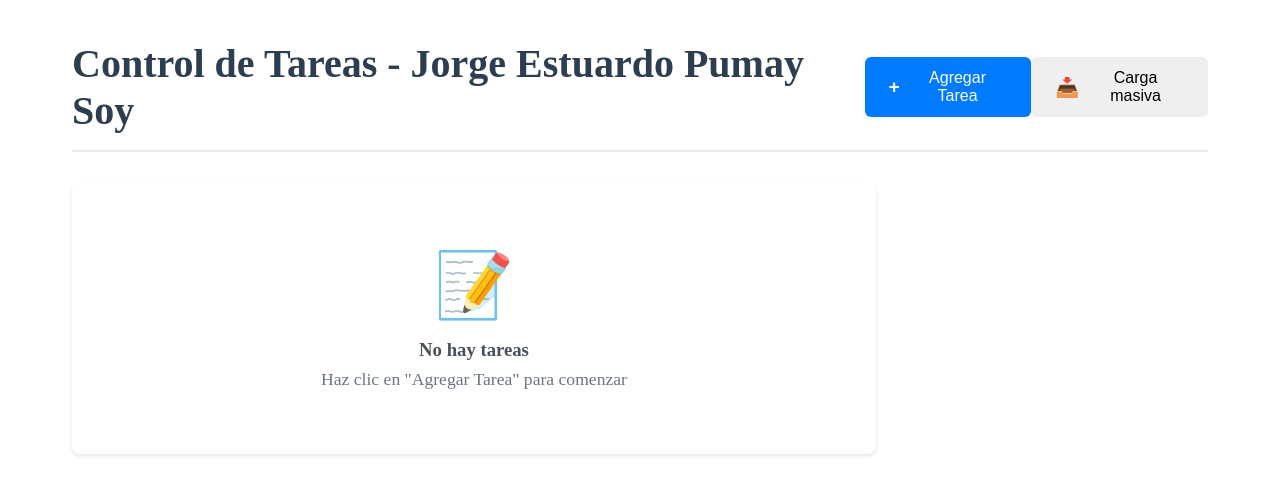
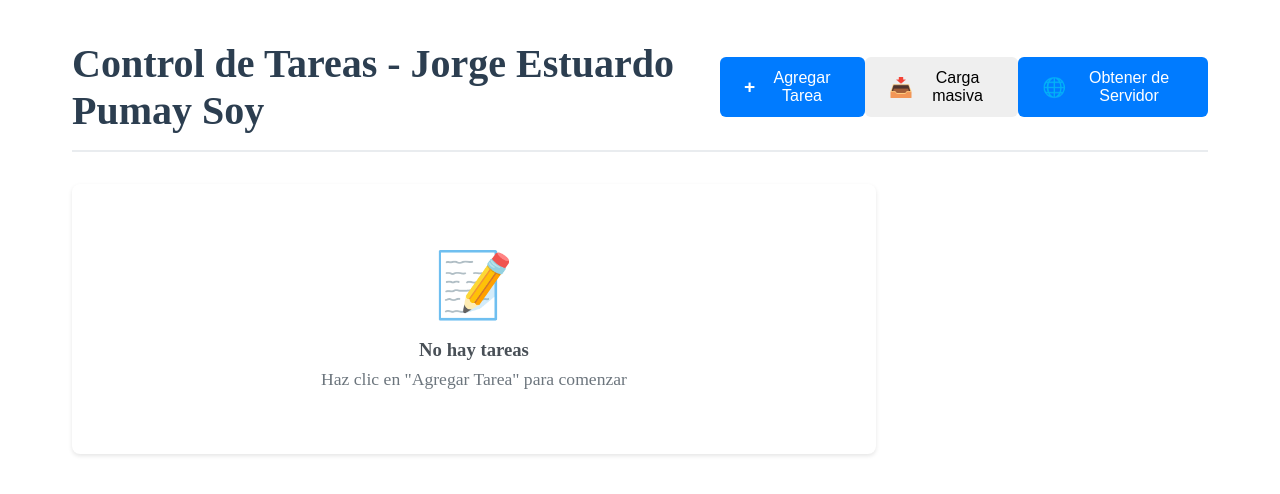
Before and after one commit to pgqueme/faser-prueba-tecnica-v2, an Angular app: page / in a window 1280 px wide. Shown: the top 494 px of the page. Built offline with nearby package versions, Linux system fonts and the light colour scheme.

Commit message:
feat: integración con API REST para obtener tareas aleatorias desde el servidor

```diff
--- a/src/app/app.component.html
+++ b/src/app/app.component.html
@@ -8,6 +8,10 @@
     <button class="btn btn-secondary" (click)="openBulkDialog()"> <!-- Método para abrir el diálogo de carga masiva -->
       <span class="icon">📥</span>
       Carga masiva
+    </button>
+    <button class="btn btn-primary" (click)="fetchTasks()">
+      <span class="icon">🌐</span>
+      Obtener de Servidor
     </button>
   </header>
 
--- a/src/app/app.component.ts
+++ b/src/app/app.component.ts
@@ -4,6 +4,8 @@ import { AddTaskDialogComponent } from './components/add-task-dialog/add-task-di
 import { EditTaskDialogComponent } from './components/edit-task-dialog/edit-task-dialog.component';
 import { Task } from './models/task.model';
 import { BulkTaskDialogComponent } from './components/bulk-task-dialog.component';
+import { HttpClient } from '@angular/common/http';//importar HttpClient
+import { inject } from '@angular/core';//Inyección de dependencias
 
 @Component({
   selector: 'app-root',
@@ -72,4 +74,31 @@ export class AppComponent {
     }
     this.showBulkDialog = false;
   }
+
+  http = inject(HttpClient); //Inyección de HttpClient
+  //Método para obtener tareas de un servidor simulado
+  fetchTasks() {
+    this.http.get<any[]>('https://jsonplaceholder.typicode.com/todos').subscribe({
+      next: (todos) => {
+        // Seleccionar 5 tareas aleatorias
+        const randomTasks = this.getRandomTasks(todos, 5);
+        const mappedTasks = randomTasks.map(todo => ({
+          id: Date.now() + Math.floor(Math.random() * 1000),
+          title: todo.title,
+          duration: todo.userId
+        }));
+        this.tasks.push(...mappedTasks);
+      },
+      error: (err) => {
+        console.error('Error al obtener tareas del servidor:', err);
+        alert('No se pudo obtener las tareas del servidor.');
+      }
+    });
+  }
+
+  //Función para obtener n elementos aleatorios de una lista
+  getRandomTasks(list: any[], count: number) {
+    const shuffled = [...list].sort(() => 0.5 - Math.random());
+    return shuffled.slice(0, count);
+  }
 }
--- a/src/app/app.config.ts
+++ b/src/app/app.config.ts
@@ -1,9 +1,15 @@
 import { ApplicationConfig, provideZoneChangeDetection } from '@angular/core';
 import { provideRouter } from '@angular/router';
+import { provideClientHydration, withEventReplay } from '@angular/platform-browser';
+import { provideHttpClient } from '@angular/common/http';//importar HttpClient
 
 import { routes } from './app.routes';
-import { provideClientHydration, withEventReplay } from '@angular/platform-browser';
 
 export const appConfig: ApplicationConfig = {
-  providers: [provideZoneChangeDetection({ eventCoalescing: true }), provideRouter(routes), provideClientHydration(withEventReplay())]
+  providers: [
+    provideZoneChangeDetection({ eventCoalescing: true }),
+    provideRouter(routes),
+    provideClientHydration(withEventReplay()),
+    provideHttpClient() //importar HttpClient
+  ]
 };
```
